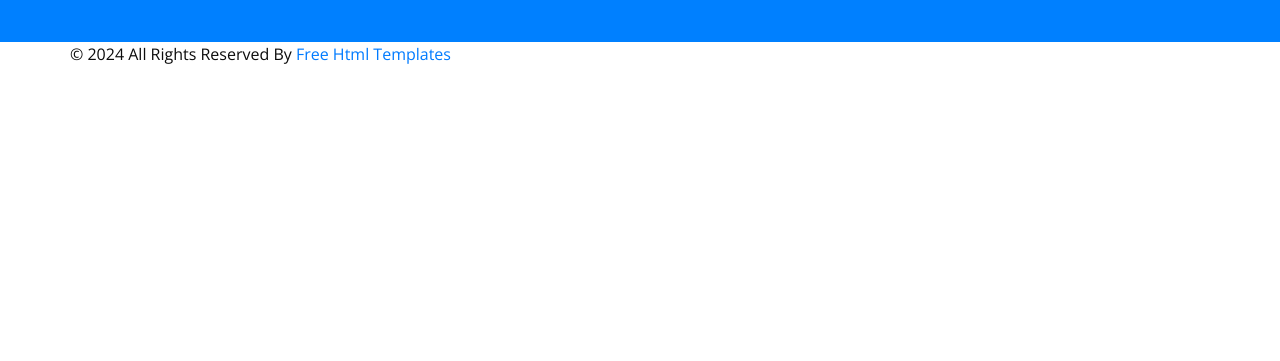
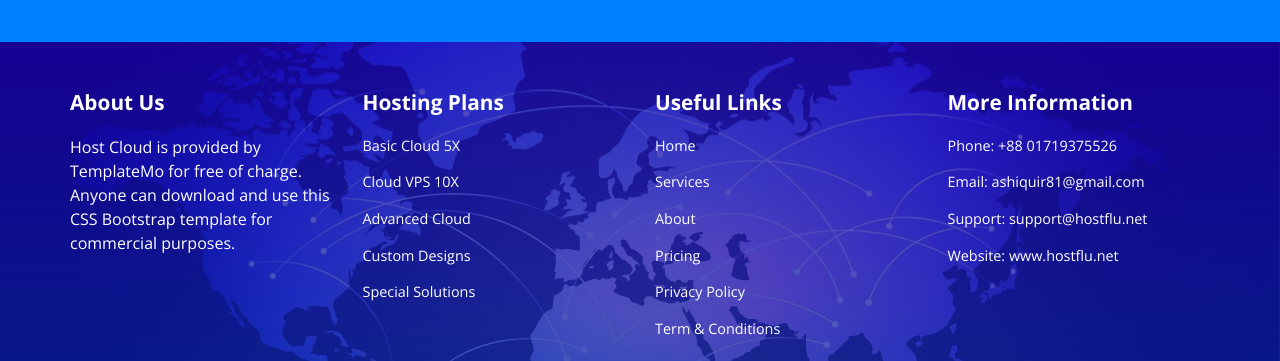
Before and after one commit to pothikit/hostflu-net, a plain HTML site: page pricing.html in a window 1280 px wide. Shown: the part 439-800 px from the top of the page. Drawn offline with nearby package versions, Linux system fonts and the light colour scheme; some packages are replaced by stand-ins of ours.

Commit message:
foote and image fixed

```diff
--- a/pricing.html
+++ b/pricing.html
@@ -214,16 +214,77 @@
 
   <!-- end info section -->
 
-  <!-- footer section -->
-  <section class="footer_section">
+  <!-- Footer Starts Here -->
+  <footer class="pt-5">
     <div class="container">
-      <p>
-        &copy; <span id="displayYear"></span> All Rights Reserved By
-        <a href="https://html.design/">Free Html Templates</a>
-      </p>
+      <div class="row">
+        <div class="col-md-3 col-sm-6 col-xs-12">
+          <div class="footer-item">
+            <div class="footer-heading">
+              <h2>About Us</h2>
+            </div>
+            <p>Host Cloud is provided by TemplateMo for free of charge. Anyone can download and use this CSS Bootstrap
+              template for commercial purposes.</p>
+          </div>
+        </div>
+
+        <div class="col-md-3 col-sm-6 col-xs-12">
+          <div class="footer-item">
+            <div class="footer-heading">
+              <h2>Hosting Plans</h2>
+            </div>
+            <ul class="footer-list">
+              <li><a href="#">Basic Cloud 5X</a></li>
+              <li><a href="#">Cloud VPS 10X</a></li>
+              <li><a href="#">Advanced Cloud</a></li>
+              <li><a href="#">Custom Designs</a></li>
+              <li><a href="#">Special Solutions</a></li>
+            </ul>
+          </div>
+        </div>
+
+
+        <div class="col-md-3 col-sm-6 col-xs-12">
+          <div class="footer-item">
+            <div class="footer-heading">
+              <h2>Useful Links</h2>
+            </div>
+            <ul class="footer-list">
+              <li><a href="hostflu.net">Home</a></li>
+              <li><a href="service.html">Services</a></li>
+              <li><a href="about.html">About</a></li>
+              <li><a href="pricing.html">Pricing</a></li>
+              <li><a href="#">Privacy Policy</a></li>
+              <li><a href="#">Term & Conditions</a></li>
+            </ul>
+          </div>
+        </div>
+
+        <div class="col-md-3 col-sm-6 col-xs-12">
+          <div class="footer-item">
+            <div class="footer-heading">
+              <h2>More Information</h2>
+            </div>
+            <ul class="footer-list">
+              <li>Phone: <a href="tel:+8801719375526">+88 01719375526</a></li>
+              <li>Email: <a href="mailto:ashiquir81@gmail.com">ashiquir81@gmail.com</a></li>
+              <li>Support: <a href="mailto:support@hostflu.net">support@hostflu.net</a></li>
+              <li>Website: <a href="hostflu.net">www.hostflu.net</a></li>
+            </ul>
+          </div>
+        </div>
+        <div class="col-md-12 border-top mt-5">
+          <div class="sub-footer text-center py-5">
+            <p>
+              &copy; 2024 <span id="displayYear"></span> All Rights Reserved By
+              <a href="https://hostflu.net">hostflu.net</a>
+            </p>
+          </div>
+        </div>
+      </div>
     </div>
-  </section>
-  <!-- footer section -->
+  </footer>
+  <!-- <section class="footer_section"> -->
 
   <!-- jQery -->
   <script type="text/javascript" src="js/jquery-3.4.1.min.js"></script>
```
Also changed, not shown: about.html (+70 -8 lines), images/cloudslider-2.png, 2 other files.
